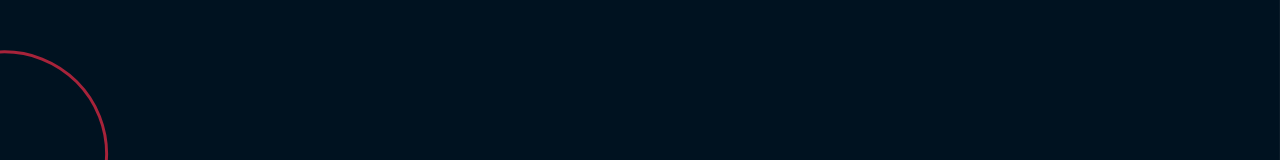
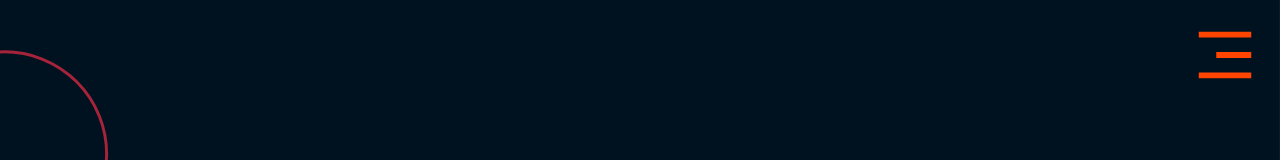
Before and after one commit to VVSD-Charan/Portfolio, a React (Create React App) app in the folder client/: page / in a window 1280 px wide. Shown: the top 160 px of the page. Built offline with nearby package versions, Linux system fonts and the light colour scheme.

Commit message:
Added react icons to home page

```diff
--- a/client/package.json
+++ b/client/package.json
@@ -8,6 +8,7 @@
     "@testing-library/user-event": "^13.5.0",
     "react": "^18.2.0",
     "react-dom": "^18.2.0",
+    "react-icons": "^4.11.0",
     "react-router-dom": "^6.16.0",
     "react-scripts": "5.0.1",
     "web-vitals": "^2.1.4"
--- a/client/src/App.js
+++ b/client/src/App.js
@@ -1,4 +1,3 @@
-import logo from './logo.svg';
 import './App.css';
 import { BrowserRouter, Routes, Route } from 'react-router-dom';
 import Home from './pages/Home.js';
@@ -6,6 +5,7 @@ import Projects from './pages/Projects.js';
 import Courses from './pages/Courses.js';
 import Contact from './pages/Contact.js';
 import './stylesheets/home.css'
+import './stylesheets/header-footer.css'
 
 function App() {
   return (
--- a/client/src/components/Header.js
+++ b/client/src/components/Header.js
@@ -0,0 +1,21 @@
+import React, { useState } from "react";
+import { RiMenu3Fill, RiCloseFill } from 'react-icons/ri'
+
+function Header() {
+    const [showHeader, setShowHeader] = useState(false);
+
+    return (
+        <div className="header">
+
+            {showHeader ? (
+                <RiCloseFill onClick={()=>{setShowHeader(!showHeader)}} className="menu-icon position-fixed top-0 end-0" />
+                ) : (
+                <RiMenu3Fill onClick={()=>{setShowHeader(!showHeader)}} className="menu-icon position-fixed top-0 end-0" />
+                )
+            }
+
+        </div>
+    )
+}
+
+export default Header;
--- a/client/src/pages/Home.js
+++ b/client/src/pages/Home.js
@@ -1,8 +1,11 @@
 import React from 'react';
+import Header from '../components/Header';
 
 function Home() {
   return (
     <div>
+      <Header/>
+
       <div className='introduction flex-with-center' style={{ backgroundImage: `url('./background.svg')` }}>
          <div>
             <h1>VVSD Charan</h1>
--- a/client/src/stylesheets/header-footer.css
+++ b/client/src/stylesheets/header-footer.css
@@ -0,0 +1,5 @@
+.menu-icon{
+    color : orangered;
+    font-size: 70px;
+    margin: 20px;
+}
```
Also changed, not shown: 1 other file (tests, documents, lock files or other folders).
